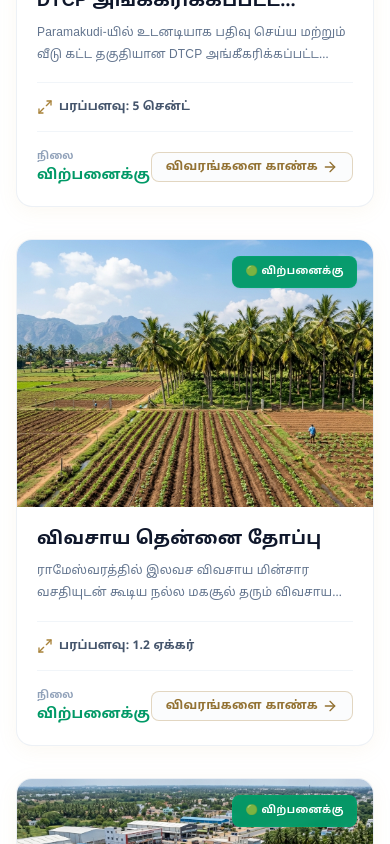
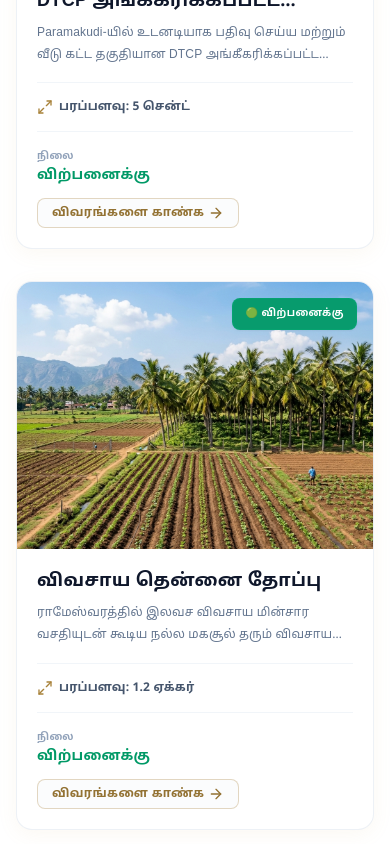
Before and after one commit to Sasmith05/Waram, a Next.js app: page /properties in a window 390 px wide. Shown: the part 860-1704 px from the top of the page. Built offline with nearby package versions, Linux system fonts and the light colour scheme; no server answers; the database is empty; a web font is replaced by a local one.

Commit message:
Fix layout spacing: adjust navbar breakpoint to lg, and prevent property card status overlap with flex-wrap and gap

```diff
--- a/src/components/Navbar.tsx
+++ b/src/components/Navbar.tsx
@@ -103,7 +103,7 @@ export default function Navbar() {
           </Link>
 
           {/* Desktop Navigation Links */}
-          <nav className="hidden md:flex items-center gap-8">
+          <nav className="hidden lg:flex items-center gap-8">
             {navLinks.map((link) => {
               const isActive = pathname === link.href;
               if (link.dropdown) {
@@ -154,7 +154,7 @@ export default function Navbar() {
           </nav>
 
           {/* Consultation Button & Desktop Toggle */}
-          <div className="hidden md:flex items-center gap-4">
+          <div className="hidden lg:flex items-center gap-4">
             <LanguageToggle />
             <a
               href="tel:+918760555585"
@@ -166,7 +166,7 @@ export default function Navbar() {
           </div>
 
           {/* Mobile Right Container */}
-          <div className="flex items-center gap-3 md:hidden">
+          <div className="flex items-center gap-3 lg:hidden">
             <LanguageToggle />
             {/* Mobile Menu Toggle */}
             <button
@@ -188,7 +188,7 @@ export default function Navbar() {
             animate={{ opacity: 1, height: "auto" }}
             exit={{ opacity: 0, height: 0 }}
             transition={{ duration: 0.3 }}
-            className="md:hidden bg-white border-b border-slate-200"
+            className="lg:hidden bg-white border-b border-slate-200"
           >
             <div className="px-4 pt-2 pb-6 space-y-3">
               {navLinks.map((link) => {
--- a/src/components/PropertyCard.tsx
+++ b/src/components/PropertyCard.tsx
@@ -101,8 +101,8 @@ export default function PropertyCard({ property }: PropertyCardProps) {
         </div>
 
         {/* Status Label & View Details Footer */}
-        <div className="flex items-center justify-between border-t border-slate-100 pt-4 mt-auto">
-          <div className="flex flex-col text-left">
+        <div className="flex flex-wrap items-center justify-between gap-3 border-t border-slate-100 pt-4 mt-auto">
+          <div className="flex flex-col text-left min-w-[100px]">
             <span className="text-[10px] text-slate-400 uppercase tracking-wider font-bold">{t("properties.status")}</span>
             <span className={`text-sm font-extrabold uppercase tracking-wide ${isSold ? "text-rose-600" : "text-emerald-600"}`}>
               {isSold ? t("properties.sold") : t("properties.available")}
@@ -111,7 +111,7 @@ export default function PropertyCard({ property }: PropertyCardProps) {
 
           <Link
             href={`/properties/${property.id}`}
-            className="inline-flex items-center gap-1 text-xs sm:text-sm font-bold text-gold-600 group-hover:text-slate-900 py-1.5 px-3.5 border border-gold-500/30 hover:border-slate-900 rounded-lg bg-slate-50/50 hover:bg-slate-50 transition-all active:scale-95 duration-200 cursor-pointer"
+            className="inline-flex items-center gap-1 text-xs sm:text-sm font-bold text-gold-600 group-hover:text-slate-900 py-1.5 px-3.5 border border-gold-500/30 hover:border-slate-900 rounded-lg bg-slate-50/50 hover:bg-slate-50 transition-all active:scale-95 duration-200 cursor-pointer shrink-0"
           >
             {t("properties.viewDetails")}
             <ArrowRight className="h-4 w-4 group-hover:translate-x-0.5 transition-transform" />
```
